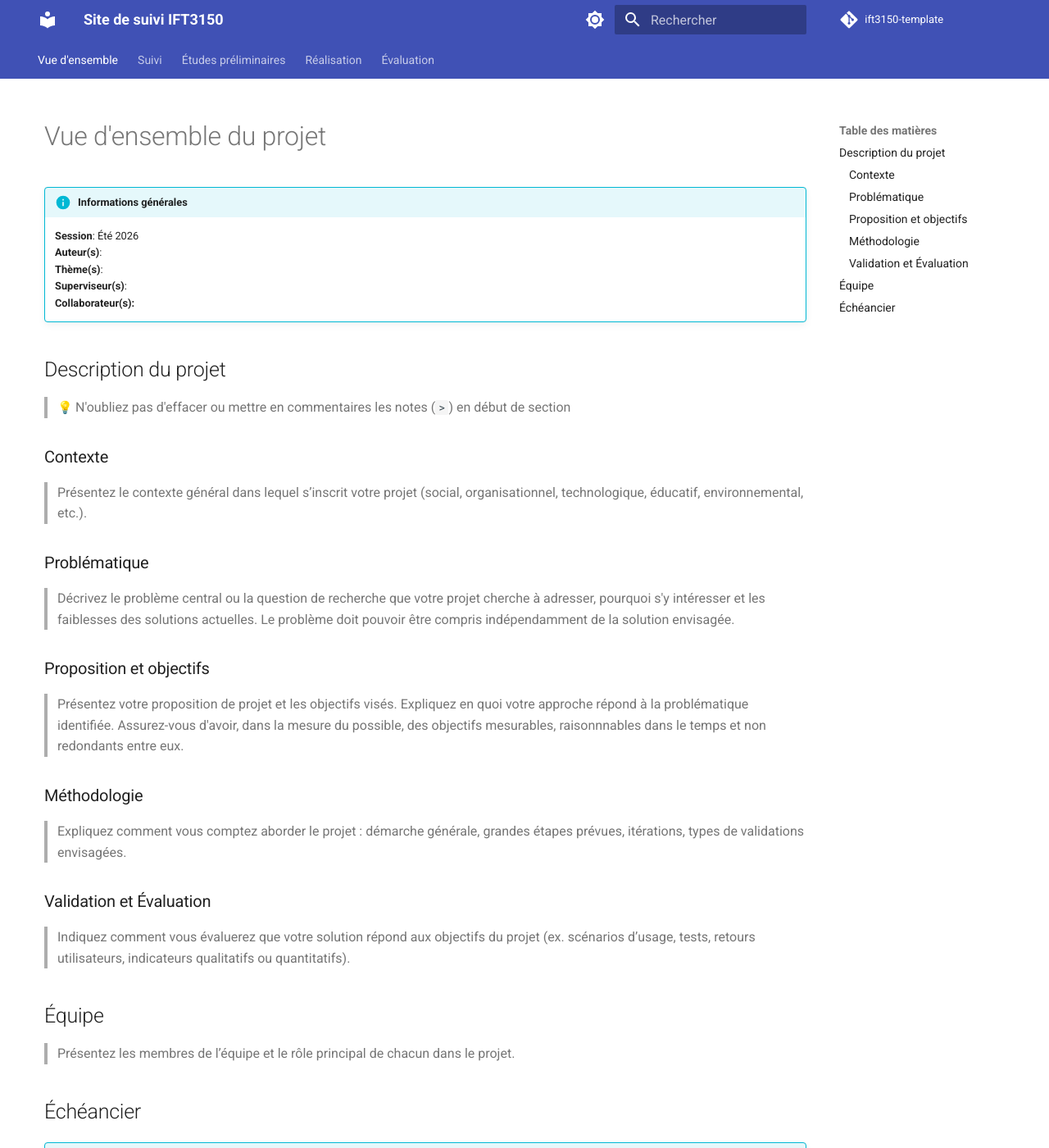
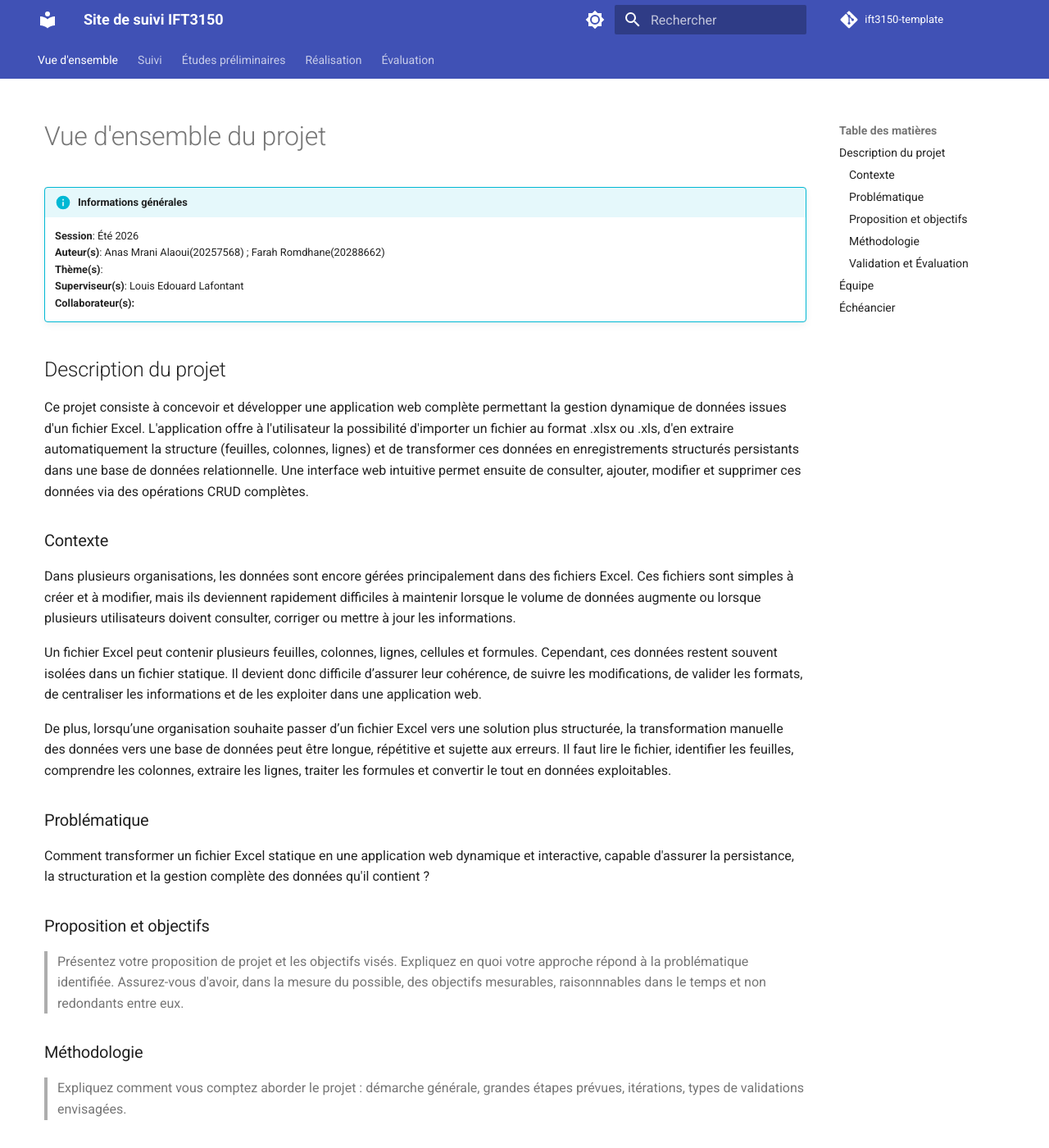
Before and after one commit to anasys0x/Excelium, an MkDocs documentation site: the page built from docs/index.md, in a window 1280 px wide and 1400 px high. Shown: the whole window at 82% size. Built offline with MkDocs 1.6.1 and Material for MkDocs 9.7.7, drawn with Linux system fonts in a browser that asks for light colours; emoji names are drawn with the system emoji font; comment, search, counter and statistics services are not loaded; some of the changed text lies outside the part shown.

```diff
--- a/docs/index.md
+++ b/docs/index.md
@@ -14,23 +14,44 @@ title: Vue d'ensemble du projet
 
 !!! info "Informations générales"
     **Session**: Été 2026
-    **Auteur(s)**: <!-- Nom de chaque membre (matricule)  -->
+    **Auteur(s)**: Anas Mrani Alaoui(20257568) ; Farah Romdhane(20288662)<!-- Nom de chaque membre (matricule)  -->
     **Thème(s)**: <!-- Thèmes principaux abordés dans le projet  -->
-    **Superviseur(s)**: <!-- Nom du superviseur (affiliation)  -->
+    **Superviseur(s)**: Louis Edouard Lafontant<!-- Nom du superviseur (affiliation)  -->
     **Collaborateur(s):** <!-- Nom de(s) collaborateur(s) et partenaire(s)` -->
 
 ## Description du projet
 
-> :bulb: N'oubliez pas d'effacer ou mettre en commentaires les notes (`>`) en début de section
+Ce projet consiste à concevoir et développer une application web complète permettant la
+gestion dynamique de données issues d'un fichier Excel. L'application offre à l'utilisateur la
+possibilité d'importer un fichier au format .xlsx ou .xls, d'en extraire automatiquement la
+structure (feuilles, colonnes, lignes) et de transformer ces données en enregistrements
+structurés persistants dans une base de données relationnelle. Une interface web intuitive
+permet ensuite de consulter, ajouter, modifier et supprimer ces données via des opérations
+CRUD complètes.
 
 ### Contexte
 
-> Présentez le contexte général dans lequel s’inscrit votre projet (social, organisationnel, technologique, éducatif, environnemental, etc.).
+Dans plusieurs organisations, les données sont encore gérées principalement dans des
+fichiers Excel. Ces fichiers sont simples à créer et à modifier, mais ils deviennent rapidement
+difficiles à maintenir lorsque le volume de données augmente ou lorsque plusieurs
+utilisateurs doivent consulter, corriger ou mettre à jour les informations.
+
+Un fichier Excel peut contenir plusieurs feuilles, colonnes, lignes, cellules et formules.
+Cependant, ces données restent souvent isolées dans un fichier statique. Il devient donc
+difficile d’assurer leur cohérence, de suivre les modifications, de valider les formats, de
+centraliser les informations et de les exploiter dans une application web.
+
+De plus, lorsqu’une organisation souhaite passer d’un fichier Excel vers une solution plus
+structurée, la transformation manuelle des données vers une base de données peut être
+longue, répétitive et sujette aux erreurs. Il faut lire le fichier, identifier les feuilles, comprendre
+les colonnes, extraire les lignes, traiter les formules et convertir le tout en données
+exploitables.
 
 ### Problématique
 
-> Décrivez le problème central ou la question de recherche que votre projet cherche à adresser, pourquoi s'y intéresser et les faiblesses des solutions actuelles.
-> Le problème doit pouvoir être compris indépendamment de la solution envisagée.
+Comment transformer un fichier Excel statique en une application web dynamique et
+interactive, capable d'assurer la persistance, la structuration et la gestion complète
+des données qu'il contient ?
 
 ### Proposition et objectifs
 
@@ -48,7 +69,8 @@ title: Vue d'ensemble du projet
 
 ## Équipe
 
-> Présentez les membres de l’équipe et le rôle principal de chacun dans le projet.
+- Anas Mrani Alaoui
+- Farah Romdhane
 
 ## Échéancier
 
```
